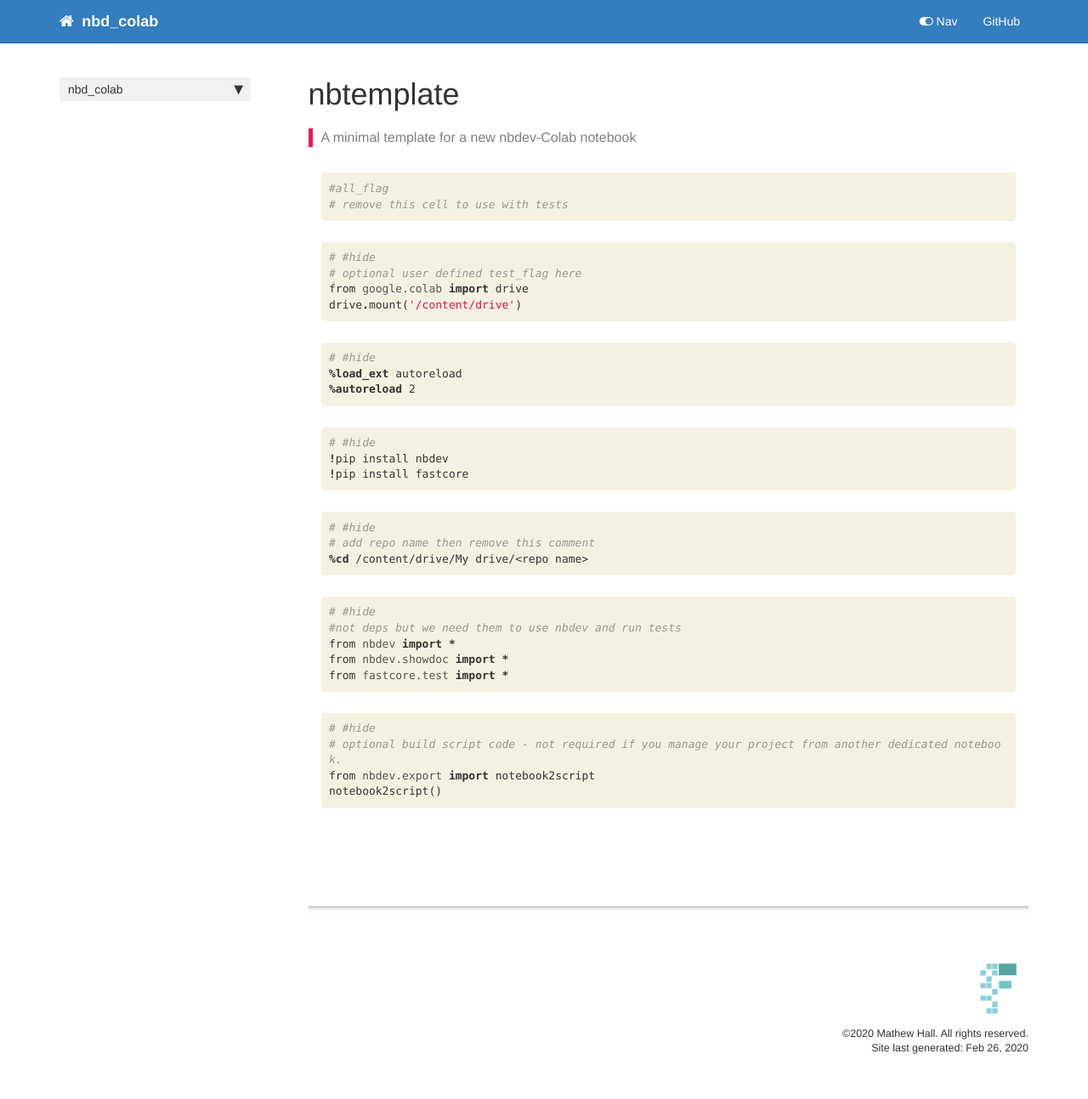
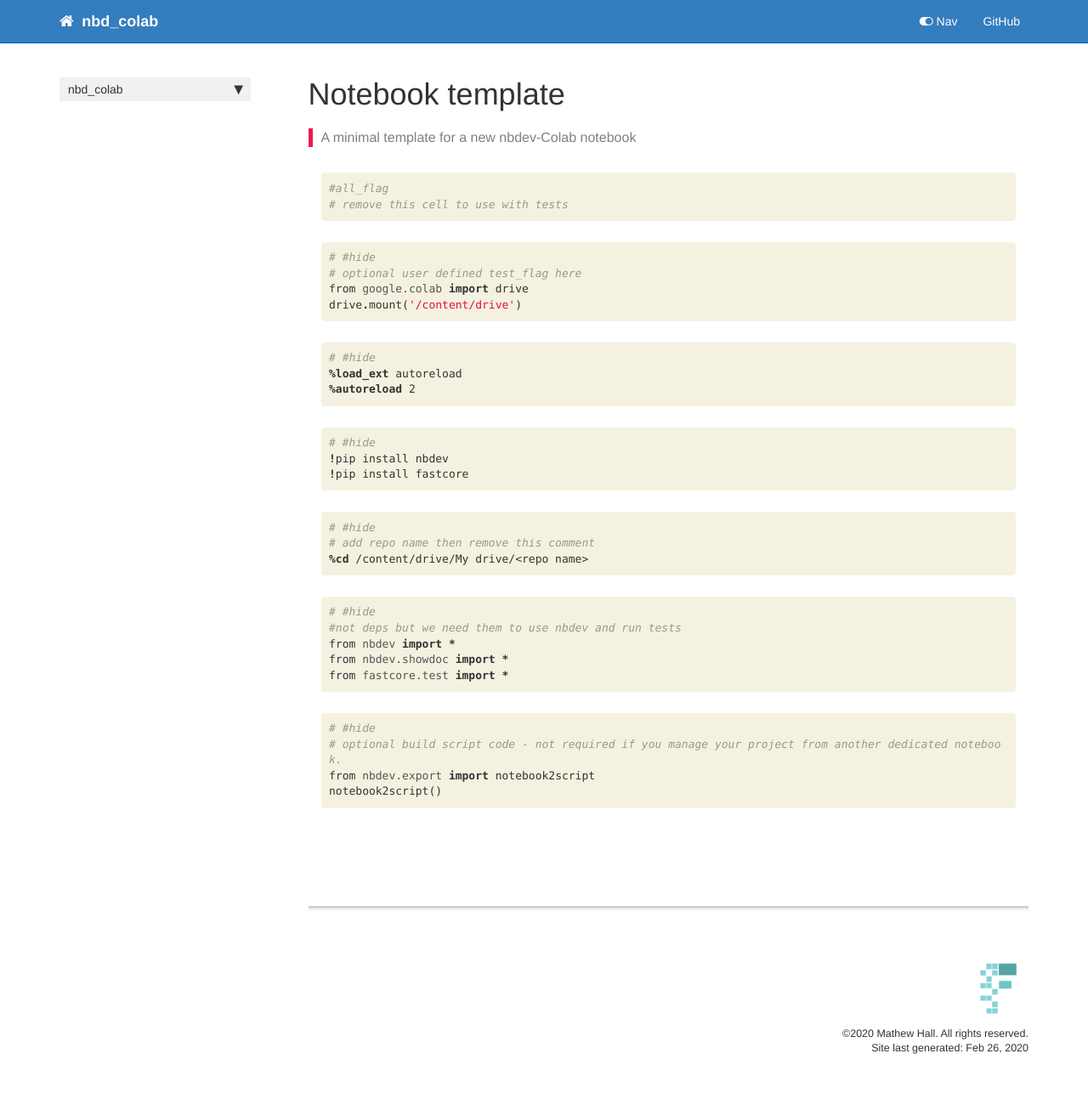
Before and after one commit to hallmx/nbd_colab, a Jekyll site: the page built from docs/nbtemplate.html, in a window 1280 px wide. Shown: the whole page at 85% size. Built offline with Jekyll 4.4.1, drawn with Linux system fonts in a browser that asks for light colours; nearby versions of some CDN libraries; comment, search, counter and statistics services are not loaded.

```diff
--- a/docs/_data/sidebars/home_sidebar.yml
+++ b/docs/_data/sidebars/home_sidebar.yml
@@ -19,10 +19,10 @@ entries:
       title: Troubleshooting
       url: /troubleshooting
     - output: web,pdf
-      title: nbtemplate
+      title: Notebook template
       url: /nbtemplate
     - output: web,pdf
-      title: Example command line notebook
+      title: Command line template
       url: /cltemplate
     output: web
     title: nbd_colab
--- a/docs/nbtemplate.html
+++ b/docs/nbtemplate.html
@@ -1,6 +1,6 @@
 ---
 
-title: nbtemplate
+title: Notebook template
 
 keywords: fastai
 sidebar: home_sidebar
--- a/docs/sidebar.json
+++ b/docs/sidebar.json
@@ -4,7 +4,7 @@
     "Core": "/core",
     "Notebooks": "/tutorial",
     "Troubleshooting": "/troubleshooting",
-    "nbtemplate": "/nbtemplate",
-    "Example command line notebook": "/cltemplate"
+    "Notebook template": "/nbtemplate",
+    "Command line template": "/cltemplate"
   }
 }
```
Also changed, not shown: docs/cltemplate.html (+5 -5 lines), 2 other files.
